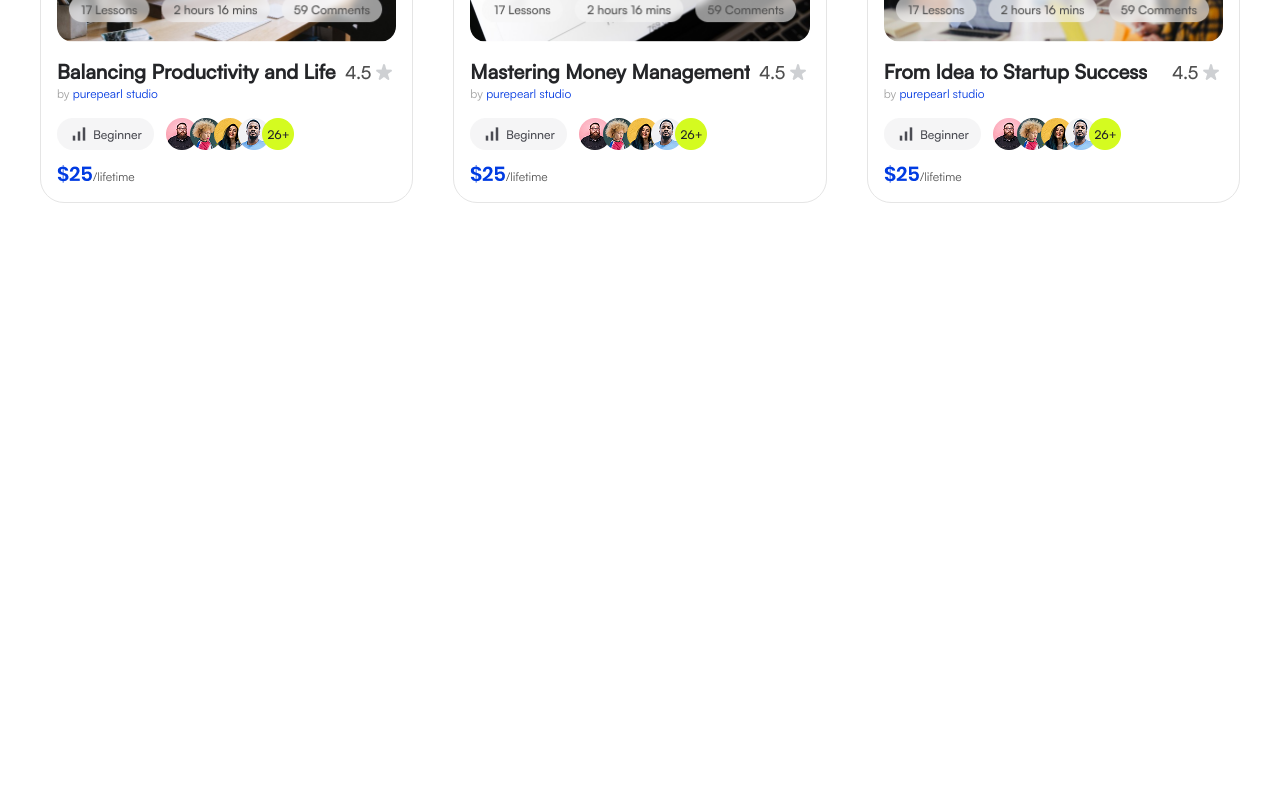
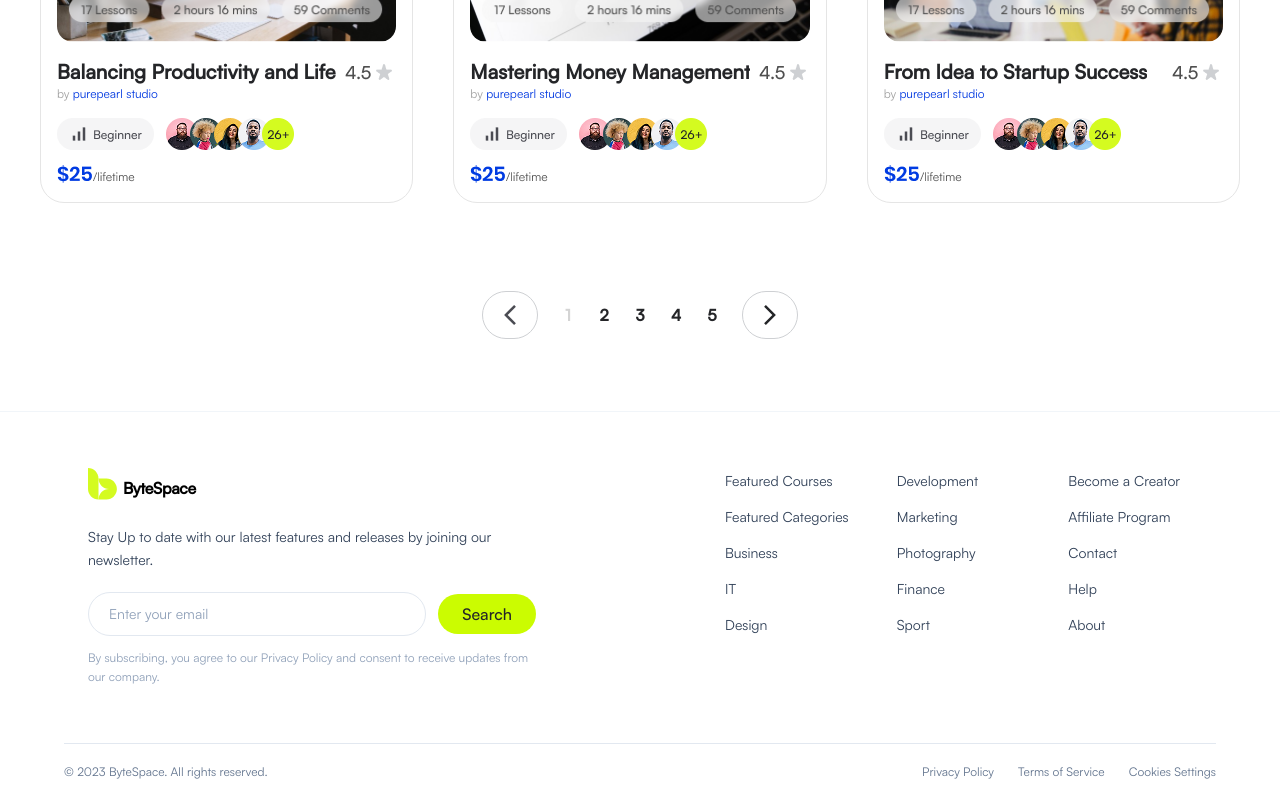
Before and after one commit to tajwararik/ByteSpace, a Next.js app: page /courses in a window 1280 px wide. Shown: the part 2801-3601 px from the top of the page. Before the commit the page ends 3084 px from the top, so only its background shows below. Built offline with nearby package versions, Linux system fonts and the light colour scheme.

Commit message:
Render pagination and Footer component

```diff
--- a/app/courses/page.tsx
+++ b/app/courses/page.tsx
@@ -4,6 +4,7 @@ import Header from "../components/Header";
 import CourseToolbar from "../components/CourseToolbar";
 import CategoryTabs from "../components/CategoryTabs";
 import CourseCard, { type Course } from "../components/CourseCard";
+import Footer from "../components/Footer";
 
 const author = "purepearl studio";
 
@@ -160,13 +161,38 @@ export default function CoursesPage() {
       <CourseToolbar />
       <CategoryTabs />
 
-      <section className="bg-white px-6 pt-10 pb-20">
+      <section className="bg-white px-6 py-10">
         <div className="mx-auto grid max-w-300 gap-10 sm:grid-cols-2 lg:grid-cols-3">
           {courses.map((c) => (
             <CourseCard key={c.id} {...c} eager />
           ))}
         </div>
       </section>
+
+      <section className="bg-white">
+        <div className="mx-auto flex max-w-300 items-center justify-center gap-3 px-6 pt-12 pb-18">
+          <Image
+            src="/previous.svg"
+            alt="Previous page"
+            width={56}
+            height={48}
+          />
+
+          <ul className="flex items-center text-base font-semibold text-(--ink)">
+            <li className="flex size-9 items-center justify-center text-neutral-300">
+              1
+            </li>
+            <li className="flex size-9 items-center justify-center">2</li>
+            <li className="flex size-9 items-center justify-center">3</li>
+            <li className="flex size-9 items-center justify-center">4</li>
+            <li className="flex size-9 items-center justify-center">5</li>
+          </ul>
+
+          <Image src="/next.svg" alt="Next page" width={56} height={48} />
+        </div>
+      </section>
+
+      <Footer />
     </>
   );
 }
```
